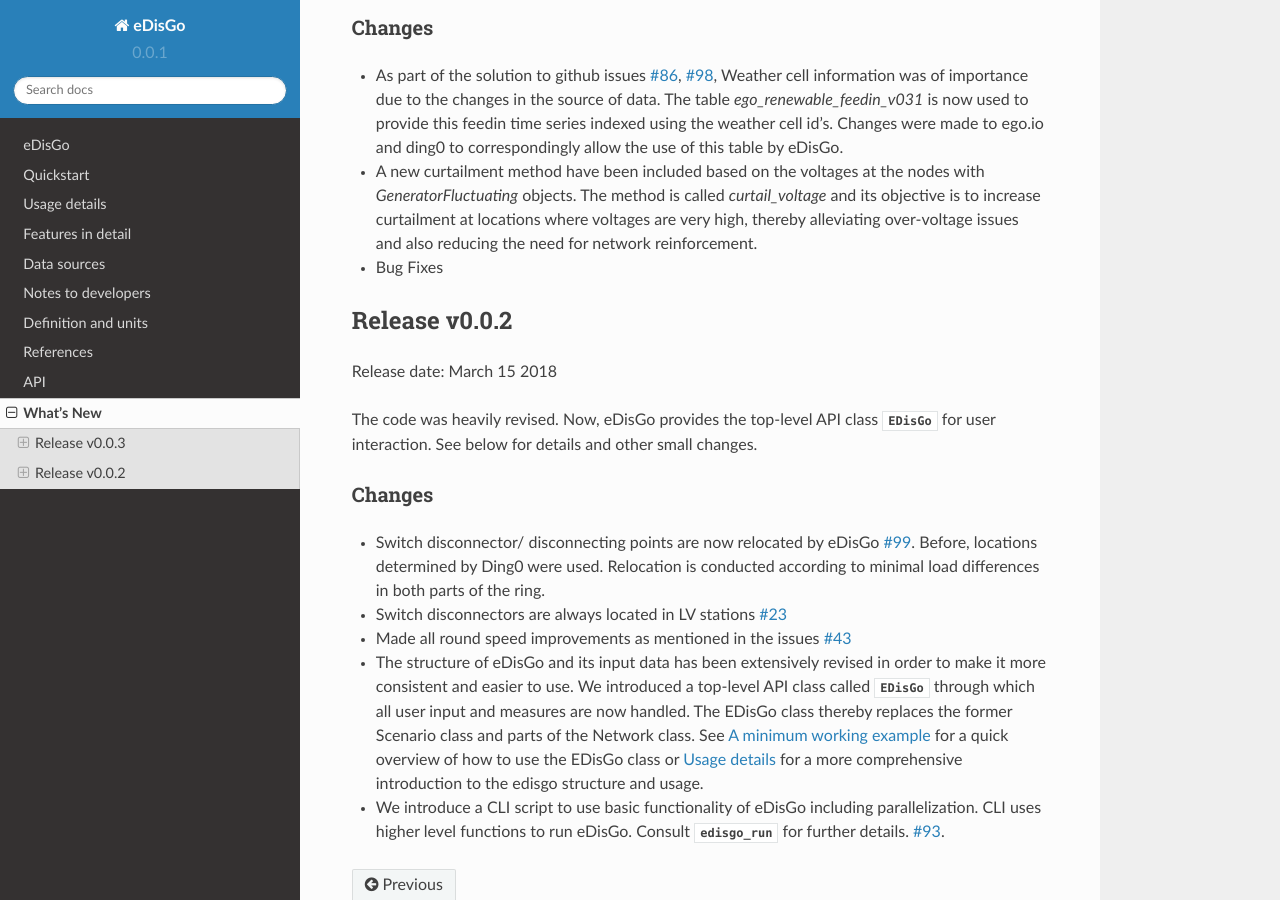
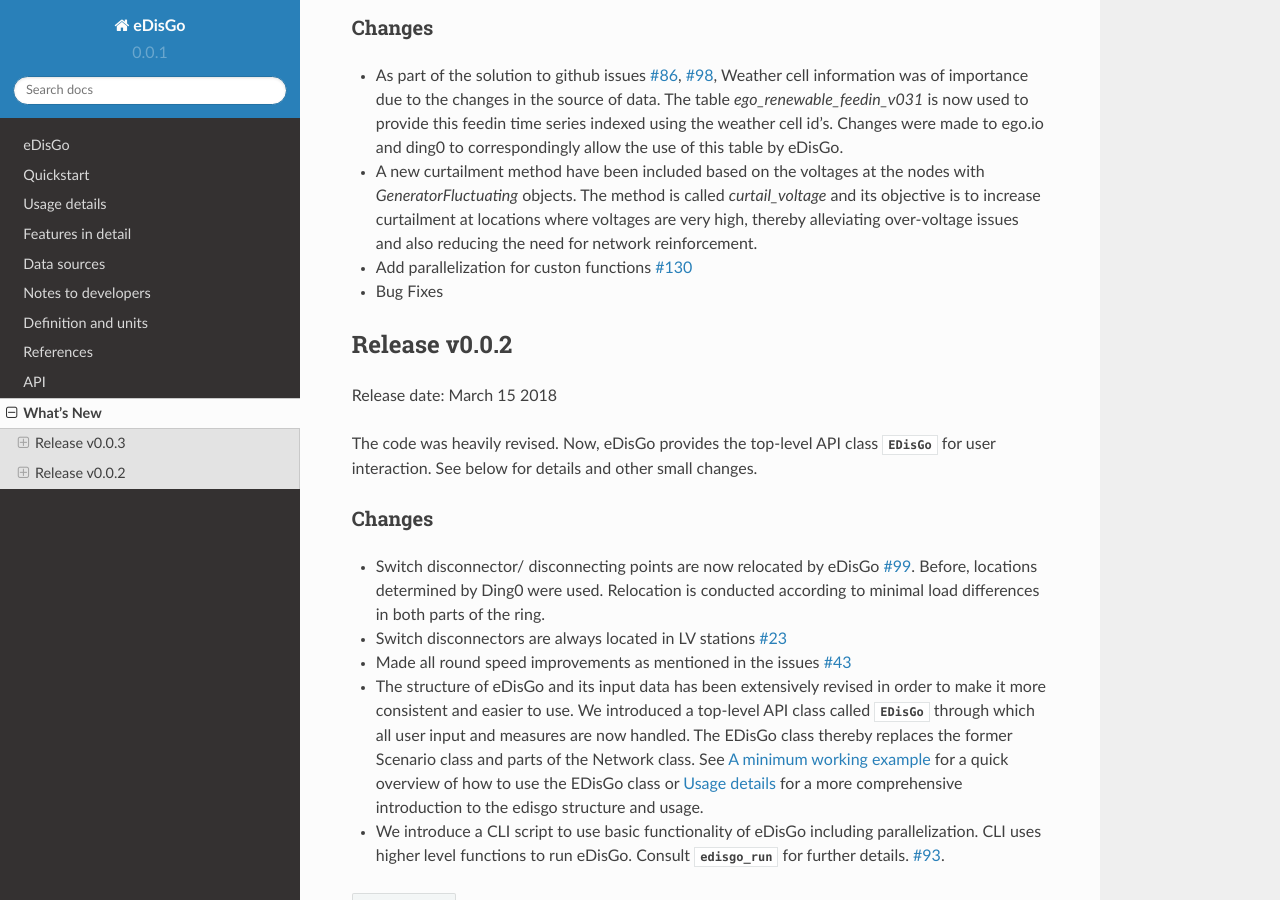
Before and after one commit to openego/eDisGo, a Sphinx documentation site: the page built from doc/whatsnew.rst, in a window 1280 px wide and 900 px high, scrolled down 466 px. Built offline with Sphinx 7.4.7 and the Read the Docs theme 2.0.0, drawn with Linux system fonts in a browser that asks for light colours; formulas are drawn with MathJax 3.

Commit message:
Add to what's new

```diff
--- a/doc/whatsnew/v0-0-3.rst
+++ b/doc/whatsnew/v0-0-3.rst
@@ -19,4 +19,7 @@ Changes
   The method is called `curtail_voltage` and its objective is to increase curtailment at locations where voltages
   are very high, thereby alleviating over-voltage issues and also reducing the need for network reinforcement.
 
+* Add parallelization for custon functions
+  `#130 <https://github.com/openego/eDisGo/issues/130>`_
+
 * Bug Fixes
```
